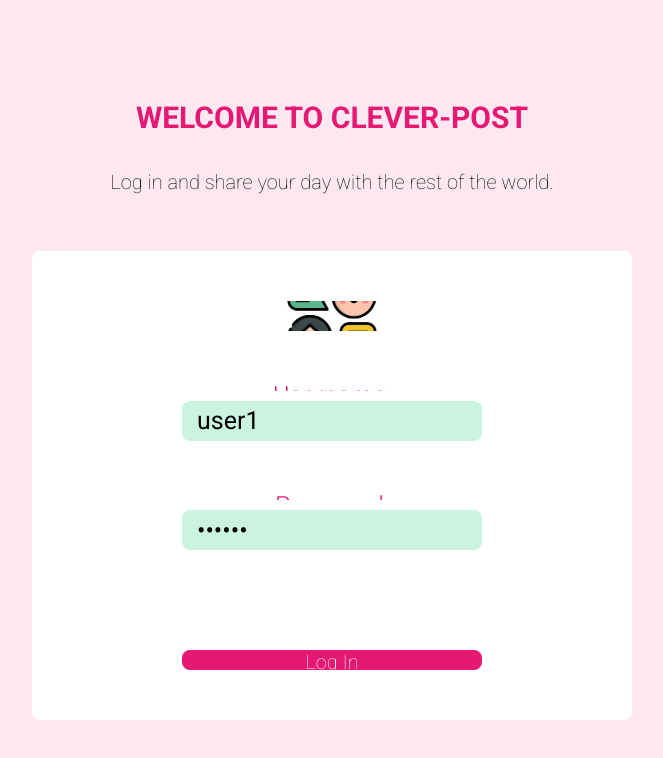
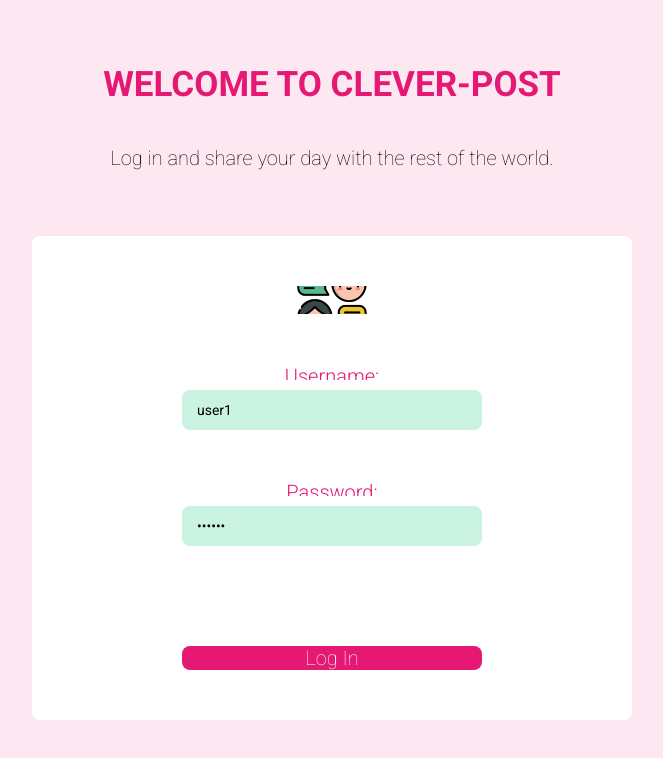
Before and after one commit to belenjn/clever-post, a React (Vite) app: page /login in a window 1536 px wide. Shown: the top 758 px of the page, without its empty margins (436-1099 px from the left). Built offline with nearby package versions, Linux system fonts and the light colour scheme.

Commit message:
Updating styles

```diff
--- a/src/styles/App.css
+++ b/src/styles/App.css
@@ -42,8 +42,9 @@ body {
       align-self: center;
   color: #e51873;
   text-align: center;
-  font-size: 30px;
-  margin-top: 100px;
+  font-size: 35px;
+  padding: 4px;
+  margin-top: 60px;
   height: 80px;
 }
 
@@ -56,6 +57,7 @@ body {
   font-size: 20px;
   margin-top: 20px;
   height: 50px;
+  width: 70%;
 }
 
 .login .login__data--container {
@@ -71,7 +73,7 @@ body {
       -ms-flex-direction: column;
           flex-direction: column;
   width: 90%;
-  height: 750px;
+  height: 600px;
 }
 
 .login .login__data--container .login__data--logo {
@@ -84,8 +86,8 @@ body {
   background-position: center;
   margin-bottom: 50px;
   margin-top: 50px;
-  width: 90px;
-  height: 90px;
+  width: 70px;
+  height: 70px;
 }
 
 .login .login__data--container .login__data--title {
@@ -94,8 +96,10 @@ body {
       align-self: center;
   color: #e51873;
   font-weight: 300;
-  font-size: 30px;
+  font-size: 20px;
   margin-bottom: 10px;
+  height: 40px;
+  width: 300px;
 }
 
 .login .login__data--container .login__data--input {
@@ -106,7 +110,7 @@ body {
   border-radius: 8px;
   background-color: #1acf7e3b;
   margin-bottom: 50px;
-  font-size: 25px;
+  font-size: 20px;
   padding: 15px;
   width: 300px;
   height: 40px;
@@ -633,16 +637,20 @@ body {
     width: 600px;
   }
   .login .login__data--container .login__data--logo {
-    width: 90px;
-    height: 90px;
+    background-repeat: no-repeat;
+    background-size: cover;
+    background-position: center;
+    width: 70px;
+    height: 70px;
   }
   .login .login__data--container .login__data--title {
     text-align: center;
-    font-size: 25px;
+    font-size: 20px;
     width: 450px;
   }
   .login .login__data--container .login__data--input {
     width: 300px;
+    font-size: 14px;
   }
   .login .login__data--container .login__data--button {
     width: 300px;
--- a/src/styles/App.scss
+++ b/src/styles/App.scss
@@ -62,8 +62,9 @@ body {
     align-self: center;
     color: map-get($colors, "primary");
     text-align: center;
-    font-size: 30px;
-    margin-top: 100px;
+    font-size: 35px;
+    padding: 4px;
+    margin-top: 60px;
     height: 80px;
   }
 
@@ -74,6 +75,7 @@ body {
     font-size: 20px;
     margin-top: 20px;
     height: 50px;
+    width: 70%;
   }
 
   .login__data--container {
@@ -84,7 +86,7 @@ body {
     margin-bottom: 80px;
     flex-direction: column;
     width: 90%;
-    height: 750px;
+    height: 600px;
 
     .login__data--logo {
       align-self: center;
@@ -94,16 +96,18 @@ body {
       background-position: center;
       margin-bottom: map-get($sizes, "marginTop");
       margin-top: map-get($sizes, "marginTop");
-      width: 90px;
-      height: 90px;
+      width: 70px;
+      height: 70px;
     }
 
     .login__data--title {
       align-self: center;
       color: map-get($colors, "primary");
       font-weight: 300;
-      font-size: 30px;
+      font-size: 20px;
       margin-bottom: 10px;
+      height: 40px;
+      width: 300px;
     }
 
     .login__data--input {
@@ -112,7 +116,7 @@ body {
       border-radius: map-get($borderRadius, "primary");
       background-color: map-get($colors, "greenInputLogIn");
       margin-bottom: map-get($sizes, "marginTop");
-      font-size: 25px;
+      font-size: 20px;
       padding: 15px;
       width: 300px;
       height: 40px;
@@ -543,18 +547,22 @@ body {
       width: 600px;
 
       .login__data--logo {
-        width: 90px;
-        height: 90px;
+        background-repeat: no-repeat;
+        background-size: cover;
+        background-position: center;
+        width: 70px;
+        height: 70px;
       }
 
       .login__data--title {
         text-align: center;
-        font-size: 25px;
+        font-size: 20px;
         width: 450px;
       }
 
       .login__data--input {
         width: map-get($sizes, "buttonWidth");
+        font-size: 14px;
       }
 
       .login__data--button {
```
Also changed, not shown: src/components/Grid.tsx (+8 -0 lines), 1 other file (tests, documents, lock files or other folders).
